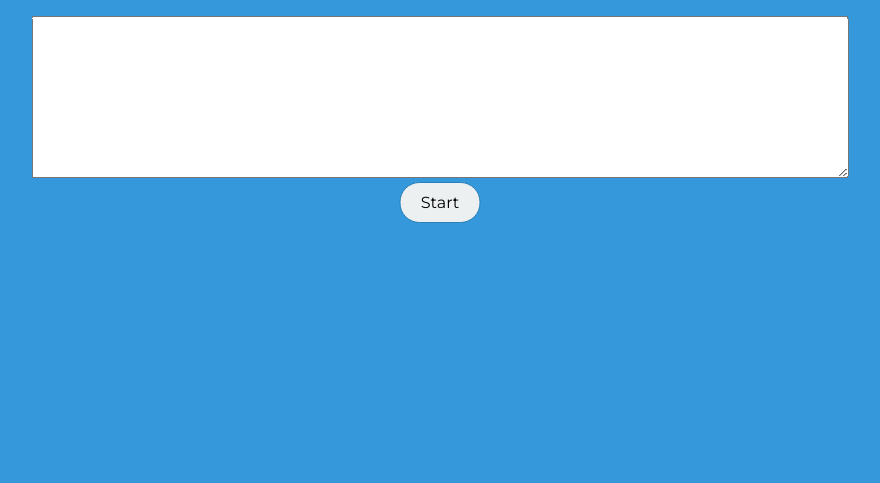
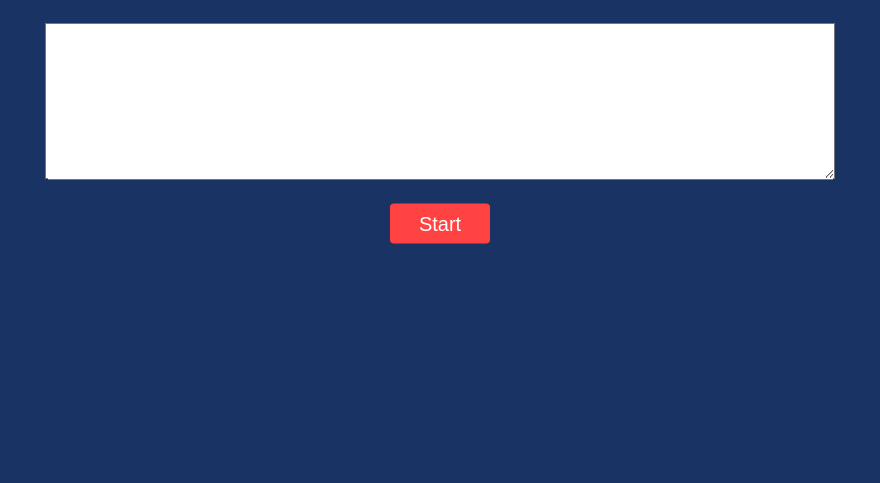
Before and after one commit to Mohit-106/Typing-Speed-Test, a plain HTML site: page index.html in a window 1280 px wide. Shown: the part 317-800 px from the top of the page, without its empty margins (200-1080 px from the left). Drawn offline with Linux system fonts and the light colour scheme.

Commit message:
interface done

```diff
--- a/index.css
+++ b/index.css
@@ -2,14 +2,14 @@
     padding:0;
     margin:0;
     box-sizing: border-box;
-    font-family: 'Montserrat', sans-serif;
+    font-family: 'Poppins', sans-serif;
 }
 
 .mainDiv{
     width:100%;
     height:100vh;
     position:relative;
-    background-color: #3498db;
+    background-color: #1a3365;
 }
 
 .centerDiv{
@@ -25,6 +25,7 @@ h1{
     text-align: center;
     margin-bottom: 2rem;
     font-size: 2.1rem;
+    color:#ffbb00;
 }
 /* textarea{
 
@@ -33,10 +34,40 @@ h1{
 
 } */
 
-.mainbtn{
-    padding: 10px 20px;
-    border-radius: 20px;
-    border:0.5px solid #2980b9;
-    background-color: #ecf0f1;
-    font-size:1rem;
-}
+.btnn {
+
+    border-radius: 4px;
+    outline: none;
+    border: none;
+    font-size: 20px;
+    color: #fff;
+    background-color: #ff4343;
+
+    cursor: pointer;
+
+    margin-top:20px;
+    width:100px;
+    height: 40px;
+
+  }
+
+  .btnn:hover {
+
+
+    background-color: transparent;
+    color: #fff;
+
+    border: 0.8px solid #ff4343;
+
+  }
+
+  #msg{
+      padding:15px;
+      color: #ffff;
+      font-weight: 300;
+  }
+
+  ::placeholder { /* Chrome, Firefox, Opera, Safari 10.1+ */
+    color: red;
+    opacity: 1; /* Firefox */
+  }
--- a/index.html
+++ b/index.html
@@ -9,6 +9,8 @@
     <link rel="preconnect" href="https://fonts.googleapis.com">
     <link rel="preconnect" href="https://fonts.gstatic.com" crossorigin>
     <link href="https://fonts.googleapis.com/css2?family=Montserrat&display=swap" rel="stylesheet">
+    <link rel="preconnect" href="https://fonts.googleapis.com">
+    <link rel="preconnect" href="https://fonts.gstatic.com" crossorigin>
 
     <title>Test Your Typing Speed</title>
 
@@ -19,26 +21,33 @@
         <div class="centerDiv">
             <h1>Test Your Typing Speed</h1>
             <h2 id="msg"></h2>
-            <textarea id="mywords" cols="100" rows="10" placeholder="Lets Get Started">
+            <textarea id="mywords" cols="50" rows="5" placeholder="Lets Get Started" style="font-size: 20pt">
 
 
             </textarea>
             <br />
-            <button id="btn" class="mainbtn">Start</button>
+            <button id="btn" class="btnn">Start</button>
 
         </div>
     </div>
+
+    <p>
+
+
+    </p>
 
 
 
 
 </body>
 
-                                                        <!-- javaScript -->
+<!-- javaScript -->
 
 <script>
     // here we created a array of words we want to display for the typing test
-    const setofWords = ["Hi Guys This Is Mohit"];
+    const setofWords = ["Lorem ipsum dolor sit amet consectetur adipisicing elit. Laborum fugit provident inventore temporibus repellendus commodi", " Lorem ipsum dolor sit amet consectetur adipisicing elit. Aut, sint.",
+"Lorem ipsum dolor sit amet consectetur adipisicing elit.","Lorem ipsum dolor sit amet, consectetur adipisicing elit. Omnis, doloribus voluptas.","  Lorem, ipsum dolor sit amet consectetur adipisicing elit. Explicabo aut mollitia assumenda nostrum soluta consequatur modi totam necessitatibus nihil nesciunt."];
+    // FontColor(255,255,0,setofWords)
 
     // here we selected all the the elements with which i want to work with
     const msg = document.getElementById("msg");
```
